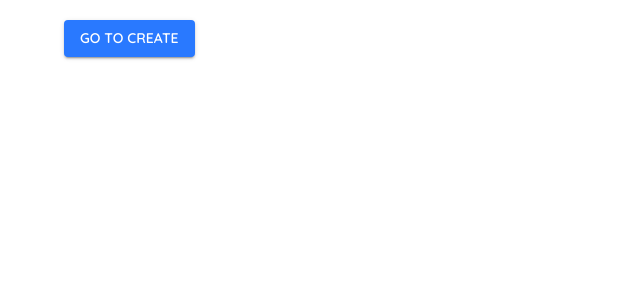
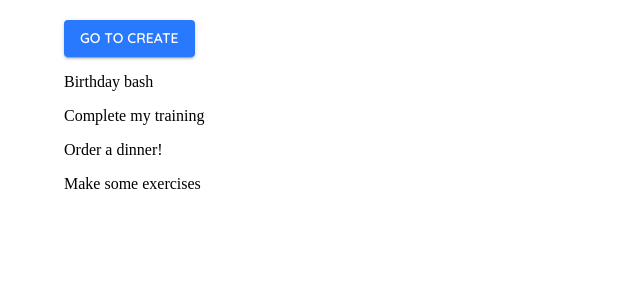
Before and after one commit to GrzegorzPacewicz/notes-mui, a React (Vite) app: page / in a window 1280 px wide. Shown: the top 300 px of the page, without its empty margins (0-640 px from the left). Built offline with nearby package versions, Linux system fonts and the light colour scheme; data requests are answered from the project's data file.

Commit message:
Added functions to grab data from CreateNote.jsx and put it to JSON

```diff
--- a/data/db.json
+++ b/data/db.json
@@ -17,6 +17,12 @@
       "details": "Lorem Ipsum is simply dummy text of the printing and typesetting industry. Lorem Ipsum has been the industry's standard dummy text ever since the 1500s, when an unknown printer took a galley of type and scrambled it to make a type specimen book.\nLorem Ipsum is simply dummy text of the printing and typesetting industry. Lorem Ipsum has been the industry's standard dummy text ever since the 1500s, when an unknown printer took a galley of type and scrambled it to make a type specimen book.",
       "category": "todos",
       "id": 3
+    },
+    {
+      "title": "Make some exercises",
+      "details": "Just do it!",
+      "category": "todos",
+      "id": 4
     }
   ]
 }
--- a/src/pages/CreateNote/CreateNote.jsx
+++ b/src/pages/CreateNote/CreateNote.jsx
@@ -2,6 +2,7 @@ import { Button, Container, FormControlLabel, FormLabel, Radio, RadioGroup, Typo
 import KeyboardArrowRightIcon from '@mui/icons-material/KeyboardArrowRight';
 import { StyledFormControl, StyledTextField } from "./styled.jsx";
 import { useState } from "react";
+import { useNavigate } from "react-router-dom";
 
 const CreateNote = () => {
 
@@ -10,6 +11,7 @@ const CreateNote = () => {
     const [titleError, setTitleError] = useState(false);
     const [detailsError, setDetailsError] = useState(false);
     const [category, setCategory] = useState('todos');
+    const navigate = useNavigate();
 
     const handleSubmit = (event) => {
         event.preventDefault()
@@ -25,7 +27,11 @@ const CreateNote = () => {
         }
 
         if (title && details) {
-            console.log(title, details, category)
+            fetch('http://localhost:8000/notes', {
+                method: 'POST',
+                headers: {"Content-type": "application/json"},
+                body: JSON.stringify({ title, details, category })
+            }).then(() => navigate('/'))
         }
     }
 
--- a/src/pages/CreateNote/styled.jsx
+++ b/src/pages/CreateNote/styled.jsx
@@ -1,4 +1,4 @@
-import { FormControl, styled, TextField, Radio } from "@mui/material";
+import { FormControl, styled, TextField } from "@mui/material";
 
 const createStyledComponent = (component) => styled(component)({
     marginTop: 20,
--- a/src/pages/Notes.jsx
+++ b/src/pages/Notes.jsx
@@ -1,9 +1,22 @@
 import { Link } from "react-router-dom";
 import { Button, Container } from "@mui/material";
+import { useEffect, useState } from "react";
 
 const Notes = () => {
+
+    const [notes, setNotes] = useState([])
+
+    // json-server --watch data/db.json --port 8000
+
+    useEffect(() => {
+        fetch('http://localhost:8000/notes')
+            .then(res => res.json())
+            .then(data => setNotes(data))
+
+    }, [])
+
     return (
-        <Container sx={{ marginTop: "20px" }}>
+        <Container sx={{marginTop: "20px"}}>
             <Link
                 to="/create"
                 cmpomenent="button"
@@ -17,6 +30,11 @@ const Notes = () => {
                     Go to Create
                 </Button>
             </Link>
+            {notes.map(note => (
+                <p key={note.id}>{note.title}</p>
+
+            ))}
+
         </Container>
     );
 };
```
